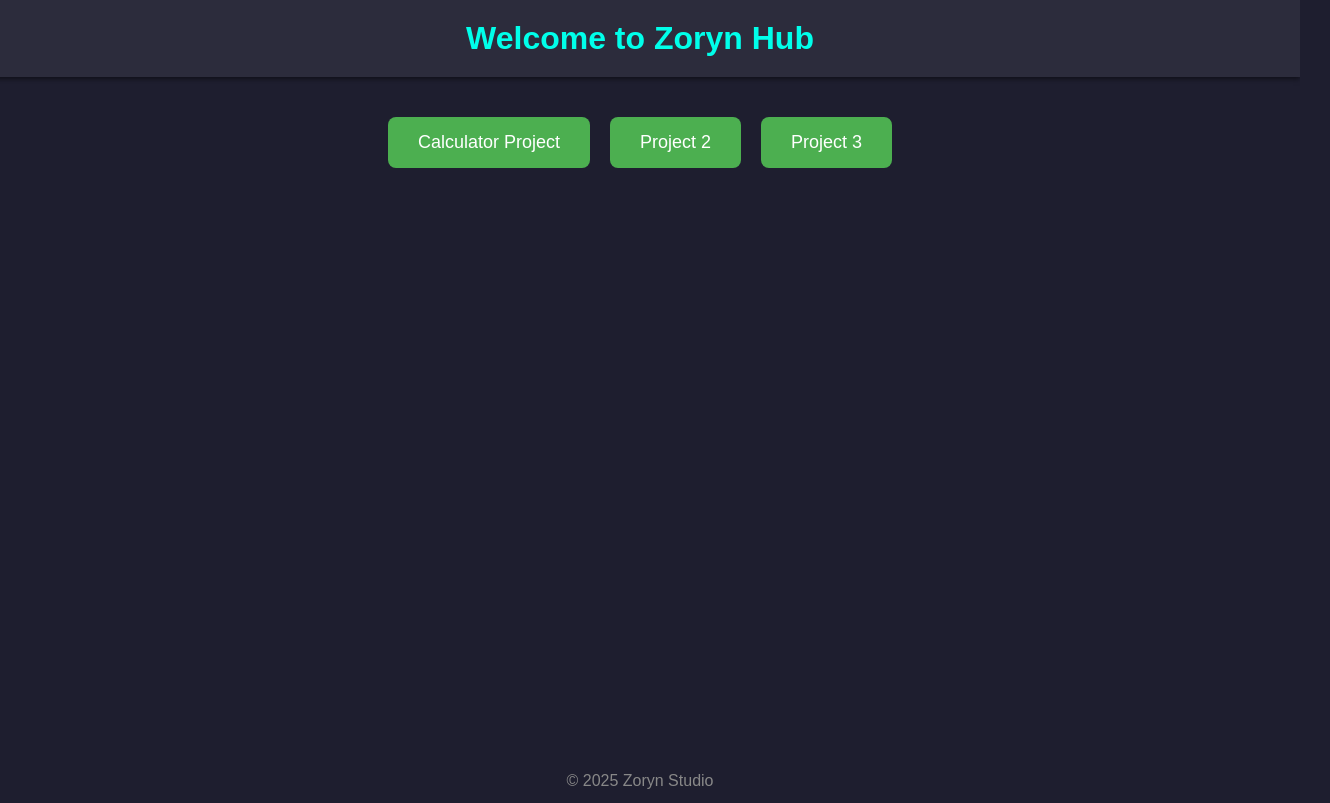
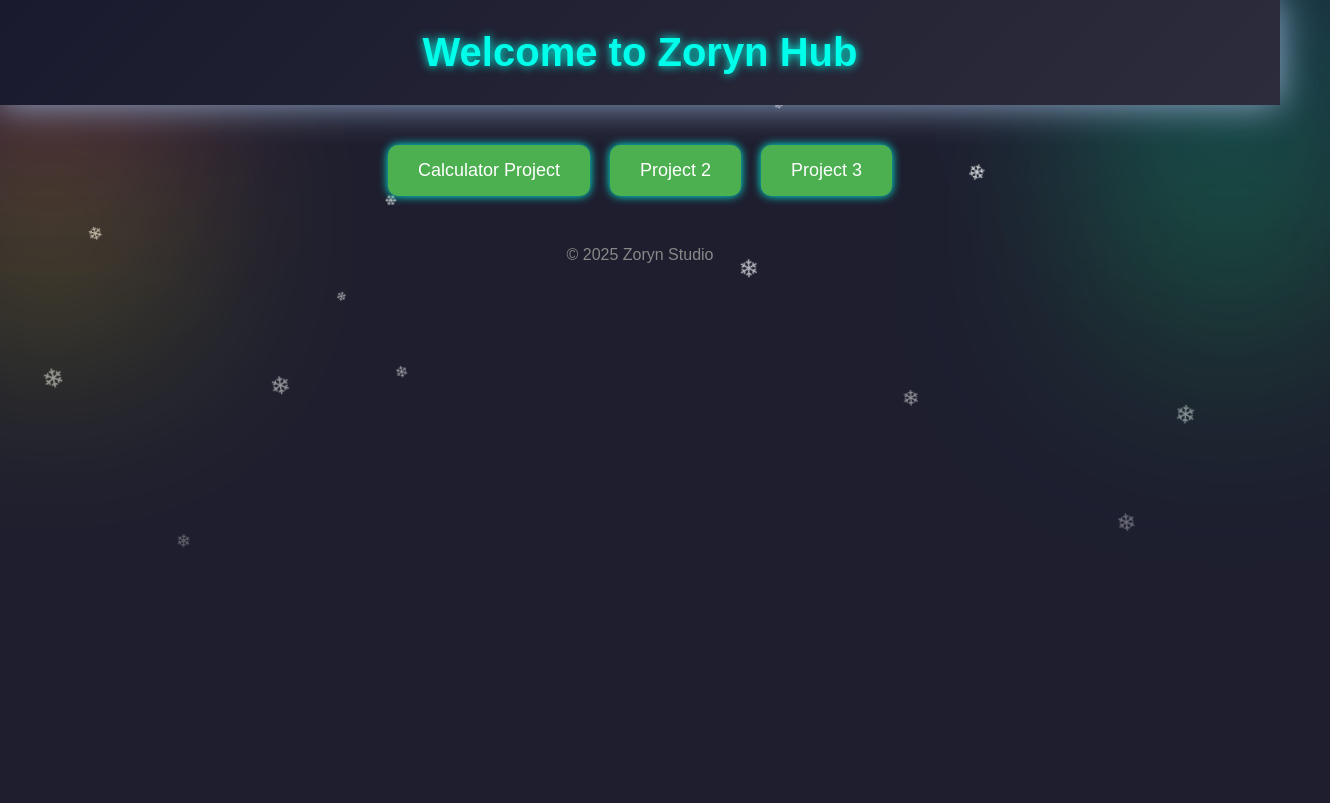
Before and after one commit to TheZoryn/zoryn, a plain HTML site: page index.html in a window 1280 px wide. Shown: the top 803 px of the page, 1330 px wide, since content can reach past the window. Drawn offline with Linux system fonts and the light colour scheme.

Commit message:
Update index.html

```diff
--- a/index.html
+++ b/index.html
@@ -6,37 +6,45 @@
 <title>Zoryn Hub</title>
 <style>
   body {
-      font-family: Arial, sans-serif;
-      background-color: #1e1e2f;
-      color: #fff;
     margin: 0;
     padding: 0;
-      display: flex;
-      flex-direction: column;
-      align-items: center;
-      min-height: 100vh;
+    font-family: Arial, sans-serif;
+    overflow: hidden;
+    background: #1e1e2f;
+    color: #fff;
+    position: relative;
   }
 
   header {
-      padding: 20px;
     text-align: center;
-      background-color: #2c2c3c;
-      width: 100%;
-      box-shadow: 0 2px 5px rgba(0,0,0,0.5);
+    padding: 30px 10px;
+    background: linear-gradient(135deg, #1a1a2e, #2c2c3c);
+    box-shadow: 0 0 20px #000;
+    position: relative;
+    z-index: 2;
+    animation: headerGlow 3s infinite alternate;
+  }
+
+  @keyframes headerGlow {
+    0% { box-shadow: 0 0 20px #00ffea; }
+    100% { box-shadow: 0 0 50px #ff69b4; }
   }
 
   h1 {
     margin: 0;
-      font-size: 2em;
+    font-size: 2.5em;
     color: #00ffea;
+    text-shadow: 0 0 10px #00ffea;
   }
 
   .projects {
-      margin-top: 40px;
     display: flex;
     flex-wrap: wrap;
     justify-content: center;
     gap: 20px;
+    margin: 40px 10px;
+    position: relative;
+    z-index: 2;
   }
 
   .button {
@@ -46,44 +54,127 @@
     color: white;
     text-align: center;
     text-decoration: none;
-      border-radius: 8px;
+    border-radius: 10px;
     font-size: 18px;
     transition: all 0.3s ease;
+    box-shadow: 0 0 10px #00ffea;
   }
 
   .button:hover {
     background-color: #45a049;
-      transform: scale(1.05);
+    transform: scale(1.1);
+    box-shadow: 0 0 20px #ff69b4;
   }
 
   footer {
-      margin-top: auto;
-      padding: 10px;
     text-align: center;
     color: #888;
+    padding: 10px;
+    position: relative;
+    z-index: 2;
   }
+
+  /* Snowflakes */
+  .snowflake {
+    position: absolute;
+    top: -10px;
+    color: #fff;
+    font-size: 1em;
+    user-select: none;
+    pointer-events: none;
+    animation: fall linear infinite;
+  }
+
+  @keyframes fall {
+    0% { transform: translateY(0) rotate(0deg); opacity:1; }
+    100% { transform: translateY(100vh) rotate(360deg); opacity:0; }
+  }
+
+  /* Corner lighting */
+  .corner-light {
+    position: absolute;
+    width: 200px;
+    height: 200px;
+    border-radius: 50%;
+    filter: blur(120px);
+    z-index: 1;
+  }
+
+  .top-left { top: -50px; left: -50px; background: rgba(255,0,150,0.4); }
+  .top-right { top: -50px; right: -50px; background: rgba(0,255,255,0.4); }
+  .bottom-left { bottom: -50px; left: -50px; background: rgba(255,255,0,0.4); }
+  .bottom-right { bottom: -50px; right: -50px; background: rgba(0,255,100,0.4); }
+
+  /* GIF container */
+  .gif-container {
+    position: absolute;
+    width: 80px;
+    height: 80px;
+    z-index: 1;
+    pointer-events: none;
+    animation: float 10s linear infinite;
+  }
+
+  @keyframes float {
+    0% { transform: translateY(100vh) rotate(0deg); }
+    100% { transform: translateY(-100px) rotate(360deg); }
+  }
+
 </style>
 </head>
 <body>
+
+  <!-- Corner Lights -->
+  <div class="corner-light top-left"></div>
+  <div class="corner-light top-right"></div>
+  <div class="corner-light bottom-left"></div>
+  <div class="corner-light bottom-right"></div>
 
   <header>
     <h1>Welcome to Zoryn Hub</h1>
   </header>
 
   <div class="projects">
-    <!-- Example project buttons -->
-    <a href="https://thezoryn.github.io/Calculator/" target="_blank" class="button">
-      Calculator Project
-    </a>
-
-    <!-- Add more projects here -->
+    <a href="https://thezoryn.github.io/Calculator/" target="_blank" class="button">Calculator Project</a>
     <a href="#" class="button">Project 2</a>
     <a href="#" class="button">Project 3</a>
   </div>
 
-  <footer>
-    &copy; 2025 Zoryn Studio
-  </footer>
+  <footer>&copy; 2025 Zoryn Studio</footer>
+
+<script>
+  // Snowfall
+  function createSnow() {
+    const snow = document.createElement('div');
+    snow.classList.add('snowflake');
+    snow.style.left = Math.random() * window.innerWidth + 'px';
+    snow.style.fontSize = (10 + Math.random() * 20) + 'px';
+    snow.style.animationDuration = (5 + Math.random() * 5) + 's';
+    snow.innerText = '❄';
+    document.body.appendChild(snow);
+    setTimeout(() => snow.remove(), 10000);
+  }
+
+  setInterval(createSnow, 300);
+
+  // Random cute GIFs
+  const gifs = [
+    'https://media.giphy.com/media/3oEjI6SIIHBdRxXI40/giphy.gif',
+    'https://media.giphy.com/media/l0HlOvJ7yaacpuSas/giphy.gif',
+    'https://media.giphy.com/media/3oriO0OEd9QIDdllqo/giphy.gif'
+  ];
+
+  function createGif() {
+    const gif = document.createElement('img');
+    gif.src = gifs[Math.floor(Math.random() * gifs.length)];
+    gif.classList.add('gif-container');
+    gif.style.left = Math.random() * (window.innerWidth - 80) + 'px';
+    document.body.appendChild(gif);
+    setTimeout(() => gif.remove(), 10000);
+  }
+
+  setInterval(createGif, 5000);
+</script>
 
 </body>
 </html>
```
Lines whose indentation alone changed are shown as unchanged.
